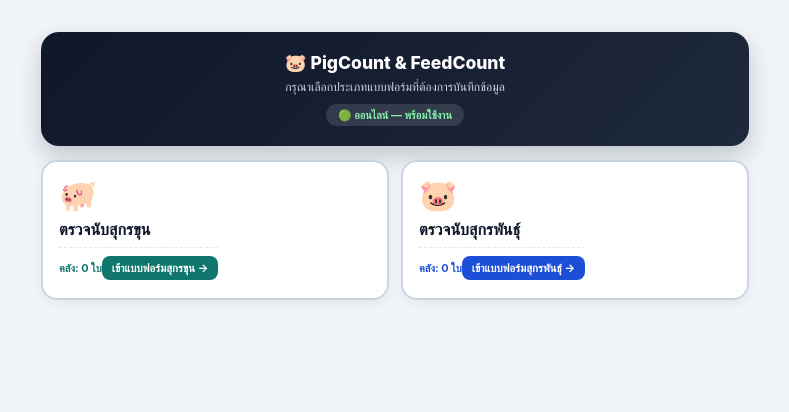
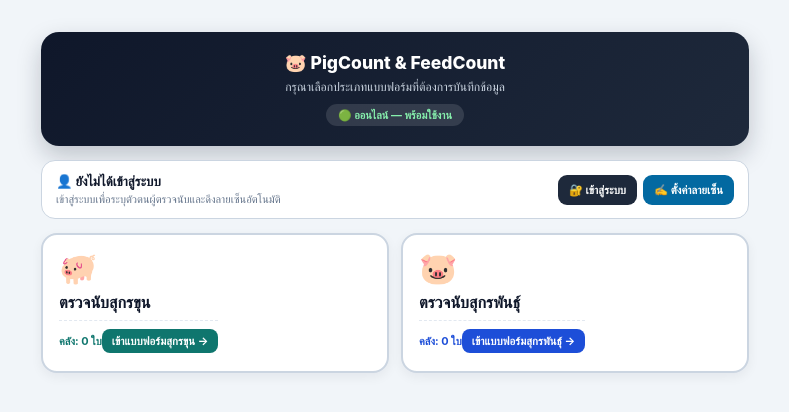
Before and after one commit to onjirapraphansirikul-star/Testing_zStock, a plain HTML site: page index.html in a window 1280 px wide. Shown: the whole page, without its empty margins (245-1034 px from the left). Drawn offline with Linux system fonts and the light colour scheme.

Commit message:
Update index.html

```diff
--- a/index.html
+++ b/index.html
@@ -765,6 +765,14 @@
     .nav-tabs.tabs-5 { grid-template-columns: repeat(5, 1fr); }
     @media screen and (max-width: 480px) { .nav-tabs.tabs-5 .nav-tab { font-size: 0.7rem; padding: 9px 2px; } }
 
+    .home-auth-bar { background:#fff; border:1px solid #cbd5e1; border-radius:14px; padding:12px 14px; margin-bottom:14px; display:flex; flex-wrap:wrap; justify-content:space-between; align-items:center; gap:10px; }
+    .auth-user-info { display:flex; flex-direction:column; gap:2px; }
+    .auth-user-title { font-weight:800; font-size:.95rem; }
+    .auth-user-sub { font-size:.78rem; color:#64748b; }
+    .auth-actions { display:flex; flex-wrap:wrap; gap:6px; }
+    .btn-auth { background:#1e293b; color:#fff; }
+    .btn-settings { background:#0369a1; color:#fff; }
+    .btn-logout { background:#fee2e2; color:#b91c1c; }
     .top-user-pill { display:inline-block; background:rgba(255,255,255,.14); border:1px solid rgba(255,255,255,.22); color:#e2e8f0; padding:2px 8px; border-radius:999px; font-size:.72rem; font-weight:700; cursor:pointer; margin-left:6px; }
 
     .sign-cards-grid { display:grid; grid-template-columns:repeat(auto-fit,minmax(225px,1fr)); gap:10px; }
@@ -897,6 +905,18 @@
     <h1>🐷 PigCount &amp; FeedCount</h1>
     <p>กรุณาเลือกประเภทแบบฟอร์มที่ต้องการบันทึกข้อมูล</p>
     <div class="home-net-pill" id="homeNetBadge">● กำลังตรวจสอบสถานะ...</div>
+  </div>
+
+  <div class="home-auth-bar">
+    <div class="auth-user-info">
+      <div class="auth-user-title" id="homeAuthStatus">👤 ยังไม่ได้เข้าสู่ระบบ</div>
+      <div class="auth-user-sub" id="homeAuthSub">เข้าสู่ระบบเพื่อระบุตัวตนผู้ตรวจนับและดึงลายเซ็นอัตโนมัติ</div>
+    </div>
+    <div class="auth-actions">
+      <button type="button" class="btn btn-auth" id="btnHomeLogin" onclick="openLoginModal()">🔐 เข้าสู่ระบบ</button>
+      <button type="button" class="btn btn-settings" onclick="openSigSettingsModal()">✍️ ตั้งค่าลายเซ็น</button>
+      <button type="button" class="btn btn-logout" id="btnHomeLogout" style="display:none;" onclick="logoutUser()">ออกจากระบบ</button>
+    </div>
   </div>
 
   <div class="home-grid">
@@ -4259,13 +4279,12 @@
     renderFatHeader();
     renderFatPigSummary();
     renderFatSinglePenTable();
-    renderFatFeedTable();       // <--- เพิ่มบรรทัดนี้เข้าไปเพื่อให้ตารางนับอาหารหมูขุนแสดงผล
+    renderFatFeedTable();
     updateFatPenSums(false);
     renderFatSavedReports();
     renderFatLogs();
     updateNetworkUI();
-    renderFatSignGrid();
-    updateAuthUI();
+    renderFatSignGrid();  updateAuthUI();
   }
 
   /* =====================================================================
```
